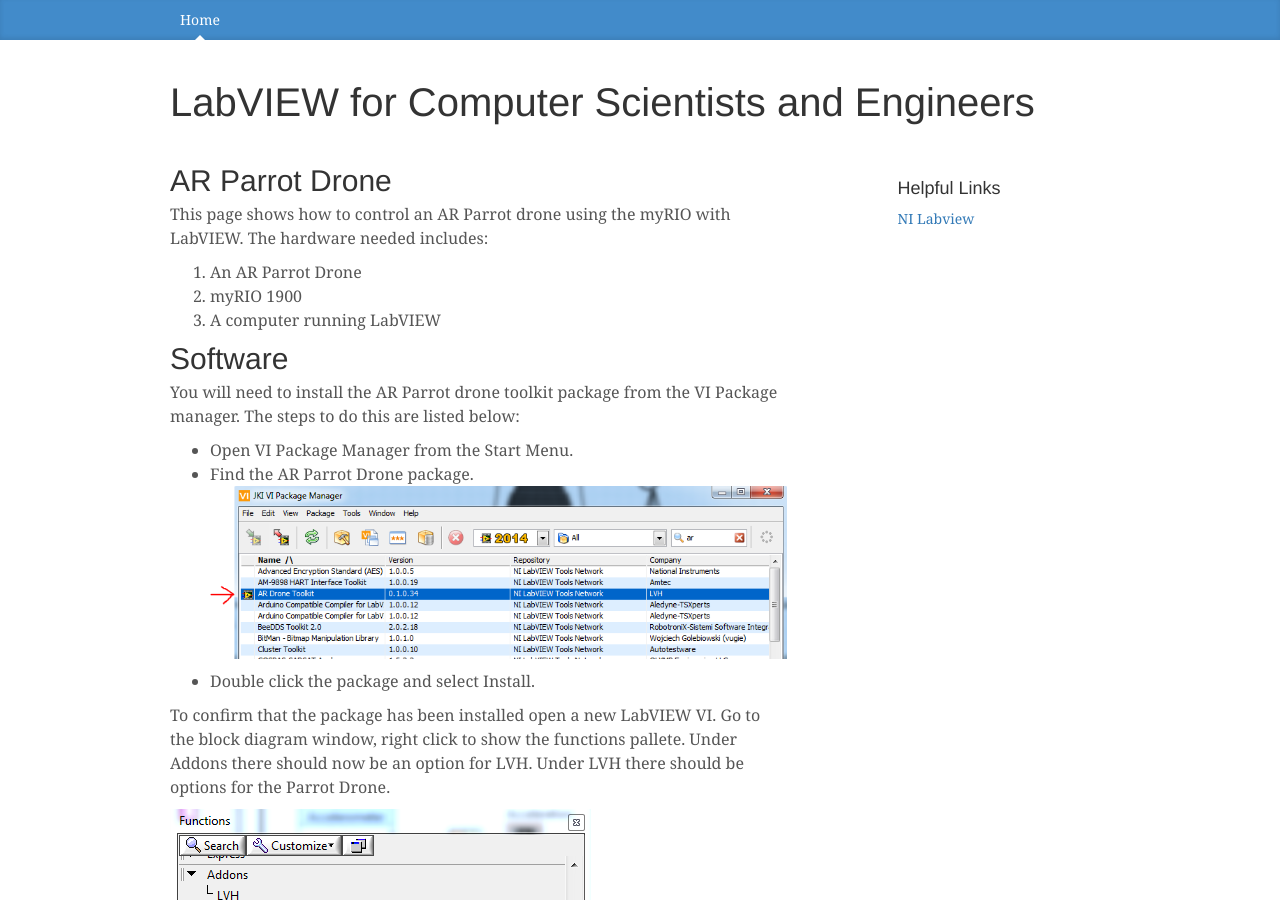
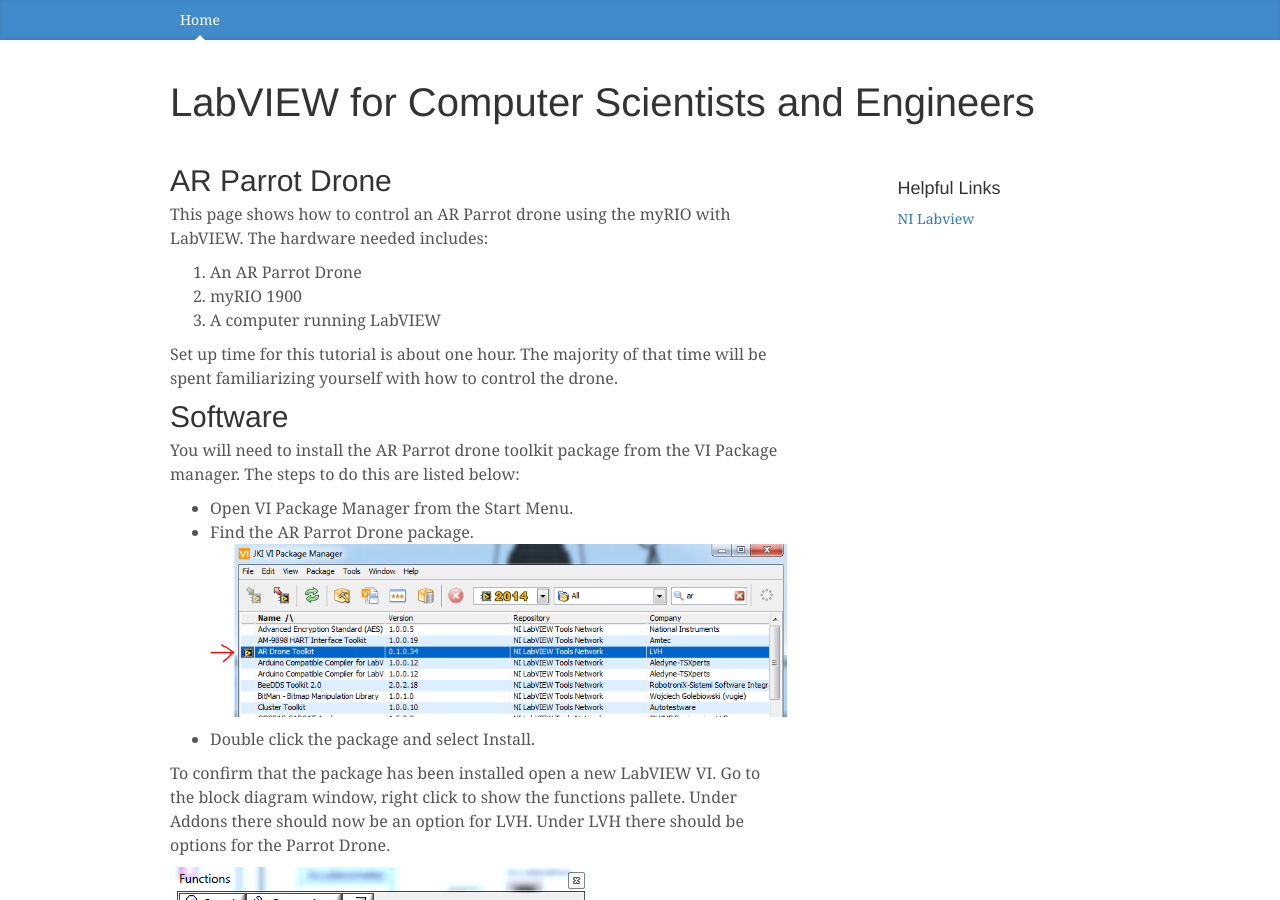
Before and after one commit to LabVIEW-Robotics/LabVIEW-Robotics.github.io, a Jekyll site: the page built from drone.html, in a window 1280 px wide and 900 px high. Built offline with Jekyll 4.4.1, drawn with Linux system fonts in a browser that asks for light colours; nearby versions of some CDN libraries; Markdown is read by kramdown in place of the engine named in the settings.

Commit message:
time to setup

```diff
--- a/drone.html
+++ b/drone.html
@@ -15,6 +15,9 @@
   <li>A computer running LabVIEW</li>
 </ol>
 </p>
+<p>Set up time for this tutorial is about one hour.
+The majority of that time will be spent familiarizing
+yourself with how to control the drone.</p>
 <h2 class="blog-post-title">Software</h2>
 <p>You will need to install the AR Parrot drone
 toolkit package from the VI Package manager. The
```
